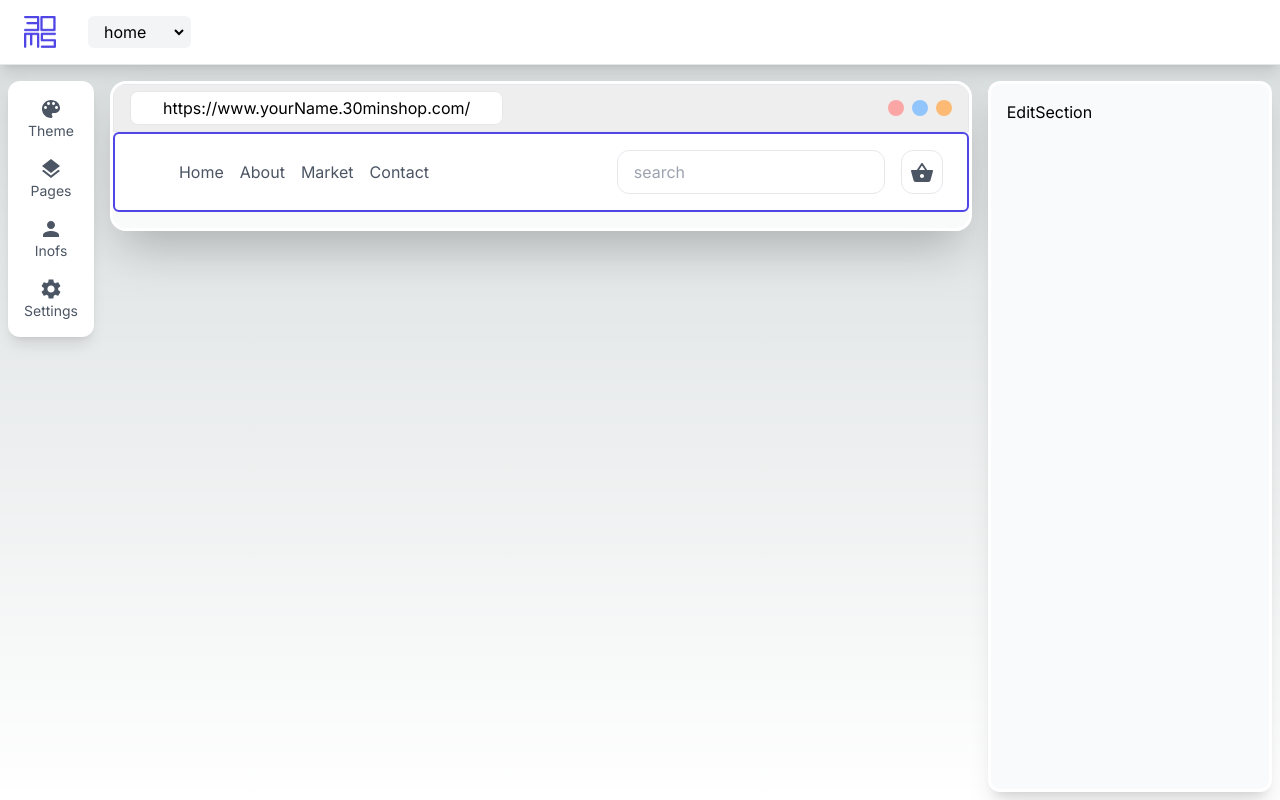
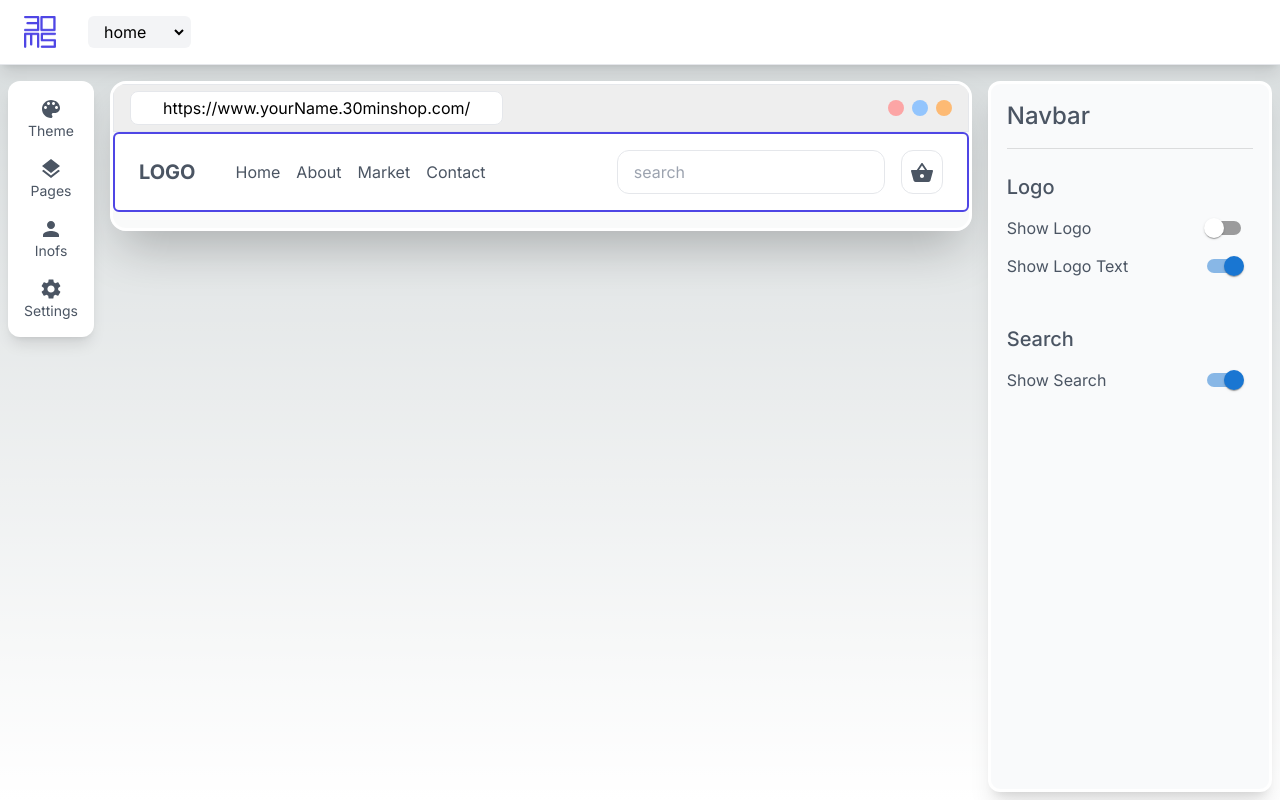
Before and after one commit to tchisama/30minshop-old, a Next.js app: page /store in a window 1280 px wide. Both pictures are taken after a click on the button "Add Section". Built offline with nearby package versions, Linux system fonts and the light colour scheme.

Commit message:
adding state managment and adding edit section as well

```diff
--- /dev/null
+++ b/EditSection/Navbar.tsx
@@ -0,0 +1,36 @@
+import { useData } from '@/store/useData'
+import { Divider, Switch } from '@mui/material'
+import React from 'react'
+
+const Navbar = () => {
+  const {data,setData,selectedSection}=useData()
+  return (
+    <div className='text-gray-600'>
+        <h2 className='text-2xl mb-4 font-medium'>Navbar</h2>
+        <Divider/>
+        <div className='py-4'>
+            <h4 className='text-xl font-medium py-2'>Logo</h4>
+
+            <div className='flex justify-between items-center '>
+            <span> Show Logo</span>
+            <Switch checked={data[selectedSection||0].props.viewLogo} onClick={()=>setData(data.map((s,i)=>i==selectedSection?{...s,props:{...s.props,viewLogo:!s.props.viewLogo}}:s))}/>
+            </div>
+
+            <div className='flex justify-between items-center '>
+            <span> Show Logo Text</span>
+            <Switch checked={data[selectedSection||0].props.viewLogoText} onClick={()=>setData(data.map((s,i)=>i==selectedSection?{...s,props:{...s.props,viewLogoText:!s.props.viewLogoText}}:s))}/>
+            </div>
+        </div>
+        <div className='py-4'>
+            <h4 className='text-xl font-medium py-2'>Search</h4>
+
+            <div className='flex justify-between items-center '>
+            <span> Show Search</span>
+            <Switch checked={data[selectedSection||0].props.search} onClick={()=>setData(data.map((s,i)=>i==selectedSection?{...s,props:{...s.props,search:!s.props.search}}:s))}/>
+            </div>
+        </div>
+    </div>
+  )
+}
+
+export default Navbar
--- a/StoreSections/NavBar.tsx
+++ b/StoreSections/NavBar.tsx
@@ -1,7 +1,7 @@
 import React from 'react'
 import ShoppingBasketIcon from '@mui/icons-material/ShoppingBasket';
 import { navbar } from '@/types/types';
-
+import CropSquareIcon from '@mui/icons-material/CropSquare';
 type navbarProps ={
   conf:navbar;
 }
@@ -12,8 +12,9 @@ const NavBar = ({conf}:navbarProps) => {
       <div className='flex container mx-auto justify-between items-center w-full'>
 
       <div className='flex gap-10 items-center'>
-        <div className='text-xl font-bold uppercase'>
-          {conf.viewLogo && 'logo'}
+        <div className='text-xl font-bold uppercase flex justify-between items-center gap-2'>
+          {conf.viewLogo && <CropSquareIcon sx={{fontSize:40}}/>}
+          {conf.viewLogoText && 'logo'}
         </div>
         <ul className='flex gap-4 '>
             <li>Home</li>
@@ -25,7 +26,7 @@ const NavBar = ({conf}:navbarProps) => {
       </div>
 
       <div className='flex gap-4'>
-      <input type="text" placeholder='search' className='border p-2 px-4 rounded-xl outline-none'></input>
+      {conf.search && <input type="text" placeholder='search' className='border p-2 px-4 rounded-xl outline-none'></input>}
       <button className='p-2 rounded-xl  border'>
         <ShoppingBasketIcon/>
       </button>
--- a/app/store/page.tsx
+++ b/app/store/page.tsx
@@ -7,17 +7,21 @@ import React from 'react'
 import StoreLeftMenu from '@/components/StoreLeftMenu';
 import StoreNavBar from '@/components/StoreNavBar';
 import EditSection from '@/components/EditSection';
+import { useData } from '@/store/useData';
 
 
 
 const Page = () => {
+  const {selectedSection}=useData()
   return (
       <div className='h-screen relative  flex flex-col'>
             <StoreNavBar/>
         <div className='flex relative flex-1 overflow-y-scroll  p-2 pt-4'>
             <StoreLeftMenu/>
             <Window/>
-            <EditSection/>
+            {
+             selectedSection!==null && <EditSection/>
+            }
         </div>
       </div>
   )
--- a/components/EditSection.tsx
+++ b/components/EditSection.tsx
@@ -1,8 +1,19 @@
+import Navbar from '@/EditSection/Navbar'
+import { useData } from '@/store/useData'
 import React from 'react'
 
 const EditSection = () => {
+  const {data,selectedSection}=useData()
+
   return (
-    <div className='h-[100%] top-0 sticky rounded-xl p-4 shadow-xl w-[400px] bg-gray-50 border-[3px] border-white ' >EditSection</div>
+    <div className='h-[100%] top-0 sticky rounded-xl p-4 shadow-xl w-[400px] bg-gray-50 border-[3px] border-white ' >
+      {
+        ( selectedSection !== null &&
+          data[selectedSection||0]?.type==="navbar"?
+            <Navbar/> : ""
+        )
+      }
+    </div>
   )
 }
 
--- a/components/SectionContainer.tsx
+++ b/components/SectionContainer.tsx
@@ -4,26 +4,24 @@ import AddIcon from '@mui/icons-material/Add';
 import EditIcon from '@mui/icons-material/Edit';
 import DeleteIcon from '@mui/icons-material/Delete';
 import { section } from '@/types/types';
+import { useData } from '@/store/useData';
 
 interface INameProps {
     children: ReactNode;
-    setData:React.Dispatch<SetStateAction<section[]>>;
-    setSelectedSection:React.Dispatch<React.SetStateAction<number|null>>;
-    selectedSection:number|null;
     k:number;
-    addSection:(k:number)=>void;
 }
 
-const SectionContainer=({children,setData,setSelectedSection,selectedSection,k,addSection}:INameProps) => {
+const SectionContainer=({children,k}:INameProps) => {
+    const {selectedSection,setSelectedSection,add}=useData()
   return (
-            <div onClick={()=>setSelectedSection(k)} style={{border:k==selectedSection?"2px solid #4F46E5":""}}  className='hover-border-primer cont border-dashed cursor-pointer rounded-md border relative border-transparent'>
+            <div onClick={()=>{if(k!==selectedSection){setSelectedSection(k)}else{setSelectedSection(null)}}} style={{border:k==selectedSection?"2px solid #4F46E5":""}}  className='hover-border-primer cont border-dashed cursor-pointer rounded-md border relative border-transparent'>
                 <div className='rounded-md overflow-hidden'>
                     {children}
                 </div>
-                <div className='z-10 bg-white shadow-lg p-1 flex gap-1  rounded-full border scale-0 add-section duration-300 ease-in-out translate-x-[-50%] -bottom-4 left-[50%] absolute '>
-                    <button onClick={()=>addSection(k)} className=' px-2 p-1 rounded-full bg-primer text-white text-sm flex items-center gap-1'><AddIcon/> Add Section</button>
+                <div className='z-10 bg-white shadow-lg p-1 flex gap-1  rounded-full border scale-0 add-section duration-200 ease-in-out translate-x-[-50%] -bottom-4 left-[50%] absolute '>
+                    <button onClick={()=>add({type:"navbar",props:{links:[{name:"home",link:"home"}],search:true,viewCart:true,viewLogoText:false,viewLogo:false}},k)} className=' px-2 p-1 rounded-full bg-primer text-white text-sm flex items-center gap-1'><AddIcon/> Add Section</button>
                     <button className='hover:bg-gray-100 p-1 rounded-full bg-white border text-primer text-sm '><EditIcon/></button>
-                    <button onClick={()=>setData((p:any)=>p.filter((s:any,i:number)=>i!==k))} className='hover:bg-gray-100 p-1 rounded-full bg-white border text-red-400 text-sm '><DeleteIcon/></button>
+                    <button className='hover:bg-gray-100 p-1 rounded-full bg-white border text-red-400 text-sm '><DeleteIcon/></button>
                 </div>
             </div>
   )
--- a/components/StoreGenerator.tsx
+++ b/components/StoreGenerator.tsx
@@ -4,24 +4,17 @@ import React, { useState,useEffect } from 'react'
 import AddIcon from '@mui/icons-material/Add';
 import SectionContainer from './SectionContainer';
 import { section } from '@/types/types';
+import { useData } from '@/store/useData';
 
 
 
 const StoreGenerator = () => {
-  const [data,setData]=useState<Array<section>>([])
-  const [selectedSection,setSelectedSection]=useState<number|null>(null)
+  const {data,add} = useData()
+
   const addSection:(key:number)=>void=(key)=>{
-    if(data.length>0){
-      setData(p=>[...p.slice(0,key+1),{type:"navbar",props:{links:[{name:"home",link:"home"}],search:true,viewCart:true,viewLogo:false}},...p.slice(key+1)])
-      setSelectedSection(key+1)
-    }else{
-      setData([{type:"navbar",props:{links:[{name:"home",link:"home"}],search:true,viewCart:true,viewLogo:false}}])
-      setSelectedSection(0)
-    }
-}
-  useEffect(() => {
-    console.log(data)
-  }, [data])
+      // setData(p=>[...p.slice(0,key+1),{type:"navbar",props:{links:[{name:"home",link:"home"}],search:true,viewCart:true,viewLogo:false}},...p.slice(key+1)])
+      add({type:"navbar",props:{links:[{name:"home",link:"home"}],search:true,viewCart:true,viewLogoText:true,viewLogo:false}},key)
+  }
 
 
   return (
@@ -36,7 +29,7 @@ const StoreGenerator = () => {
           data.map((section,key)=>{
             if(section.type==="navbar"){
               return(
-                <SectionContainer key={key} k={key} addSection={addSection} setData={setData} selectedSection={selectedSection} setSelectedSection={setSelectedSection}>
+                <SectionContainer key={key} k={key} >
                   <NavBar conf={section.props}/>
                 </SectionContainer>
               )
--- a/package.json
+++ b/package.json
@@ -26,6 +26,7 @@
     "react": "18.2.0",
     "react-dom": "18.2.0",
     "tailwindcss": "3.3.2",
-    "typescript": "5.1.3"
+    "typescript": "5.1.3",
+    "zustand": "^4.3.8"
   }
 }
--- /dev/null
+++ b/store/useData.ts
@@ -0,0 +1,23 @@
+import { section } from "@/types/types"
+import { data } from "autoprefixer"
+import create from "zustand"
+
+interface Data {
+    data:section[]
+    setData:(newData:section[])=>void
+    add:(section:section,where:number) => void
+    selectedSection:number | null
+    setSelectedSection:(num:number|null)=> void
+}
+export const useData = create<Data>()((set)=>({
+    data:[],
+    setData:(newData)=>set(state=>({data:[...newData]})),
+    selectedSection:null,
+    setSelectedSection:(num)=>set(state=>({selectedSection:num})),
+
+    add:(section,where=0)=>
+        set((state)=>({
+            data:[...state.data.slice(0,where+1),section,...state.data.slice(where+1)],
+            selectedSection:where
+        })),
+}))
--- a/tailwind.config.js
+++ b/tailwind.config.js
@@ -5,6 +5,7 @@ module.exports = {
     './components/**/*.{js,ts,jsx,tsx,mdx}',
     './app/**/*.{js,ts,jsx,tsx,mdx}',
     './StoreSections/**/*.{js,ts,jsx,tsx,mdx}',
+    './EditSection/**/*.{js,ts,jsx,tsx,mdx}',
   ],
   theme: {
     extend: {
--- a/types/types.ts
+++ b/types/types.ts
@@ -6,6 +6,7 @@ export type navbar= {
     }[];
   search:boolean;
   viewLogo:boolean;
+  viewLogoText:boolean;
   viewCart:boolean;
 }
 
```
Also changed, not shown: 1 other file (tests, documents, lock files or other folders).
